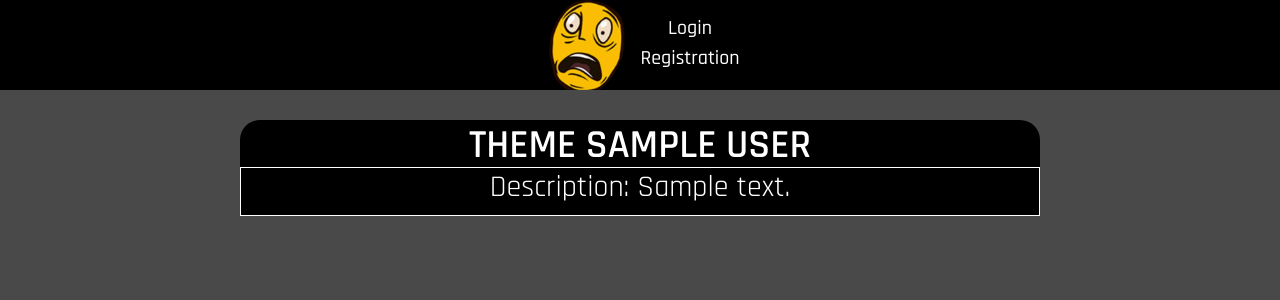
After one commit to Dodikxon/RoflanForum, a Django app: a page that uses templates/forum/theme-detail.html in a window 1280 px wide. The commit adds this page. Shown: the top 300 px of the page. Run offline with Django 4.2, Linux system fonts and the light colour scheme; tables that the repository leaves empty hold one stand-in row (values such as "Sample post").

Commit message:
Themes detail and urls

```diff
--- a/RoflanForum/urls.py
+++ b/RoflanForum/urls.py
@@ -5,6 +5,6 @@ from users.views import *
 
 urlpatterns = [
     path('admin/', admin.site.urls),
-    path('profile/', include('users.urls')),
+    path('', include('users.urls')),
     path('', TemplateView.as_view(template_name='home.html', ), name='home'),
 ]
--- /dev/null
+++ b/templates/forum/theme-detail.html
@@ -0,0 +1,22 @@
+{% extends 'index.html' %}
+{% block title %}
+    RoflanZdarova - Forum
+{% endblock %}
+
+{% block content %}
+    <div class="content">
+        <div class="container">
+            <div class="common-subtitle">
+                <h1 class="common-subtitle-text">Theme {{ theme.name }}
+                </h1>
+            </div>
+            <div class="content-profile">
+                <div class="content-profile-container">
+                    <div class="content-profile-column">
+                        <h1 class="content-profile-column-text">Description: {{ theme.description }}</h1>
+                    </div>
+                </div>
+            </div>
+        </div>
+    </div>
+{% endblock %}
--- a/templates/home.html
+++ b/templates/home.html
@@ -18,7 +18,7 @@
             <div class="content-in">
                 <nav class="content-in-homenav">
                     {% for i in theme %}
-                        <a href="" class="content-in-homenav-items">
+                        <a href="theme/{{ i.slug }}" class="content-in-homenav-items">
                             <ul class="content-in-homenav-items-link">
                                 {{ i.name }}
                                 <img src="{{ i.image }}" alt="">
--- a/users/models.py
+++ b/users/models.py
@@ -17,6 +17,10 @@ class User(AbstractUser):
 class CreateThemeModel(models.Model):
     name = models.CharField(max_length=50)
     description = models.CharField(max_length=300, blank=True)
+    slug = models.SlugField(null=True)
+
+    def get_absolute_url(self):
+        return reverse("theme-detail", kwargs={"slug": self.slug})
 
     def __str__(self):
         return self.name
--- a/users/urls.py
+++ b/users/urls.py
@@ -5,6 +5,7 @@ from .views import *
 urlpatterns = [
     path('', include('django.contrib.auth.urls')),
     path('registration/', Register.as_view(), name='register'),
-    path('<int:pk>/', ProfileDetail.as_view(), name='profile_id'),
+    path('profile/<int:pk>/', ProfileDetail.as_view(), name='profile_id'),
     path('create/theme', CreateTheme.as_view(), name='theme'),
+    path('theme/<slug:slug>/', ThemeDetail.as_view(), name='theme-detail'),
 ]
--- a/users/views.py
+++ b/users/views.py
@@ -6,6 +6,12 @@ from django.views.generic.base import TemplateResponseMixin, ContextMixin
 
 from .forms import *
 from .models import *
+
+
+class ThemeDetail(DetailView):
+    model = CreateThemeModel
+    context_object_name = 'theme'
+    template_name = 'forum/theme-detail.html'
 
 
 class TemplateView(ListView):
@@ -30,7 +36,7 @@ class CreateTheme(View):
             form.save()
             name = form.cleaned_data.get('name')
             description = form.cleaned_data.get('description')
-            image = form.cleaned_data.get('image')
+            slug = form.cleaned_data.get('slug')
             return redirect('home')
         context = {
             'form': form
```
Also changed, not shown: users/forms.py (+8 -1 lines).
